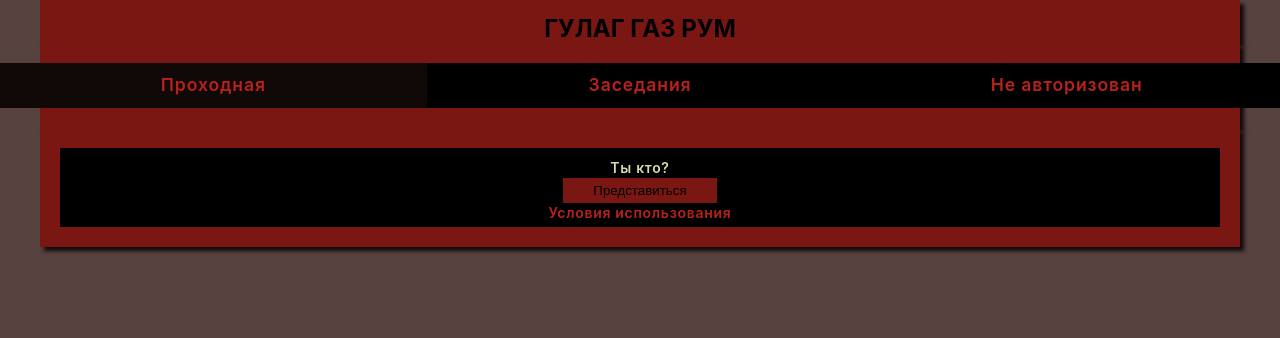
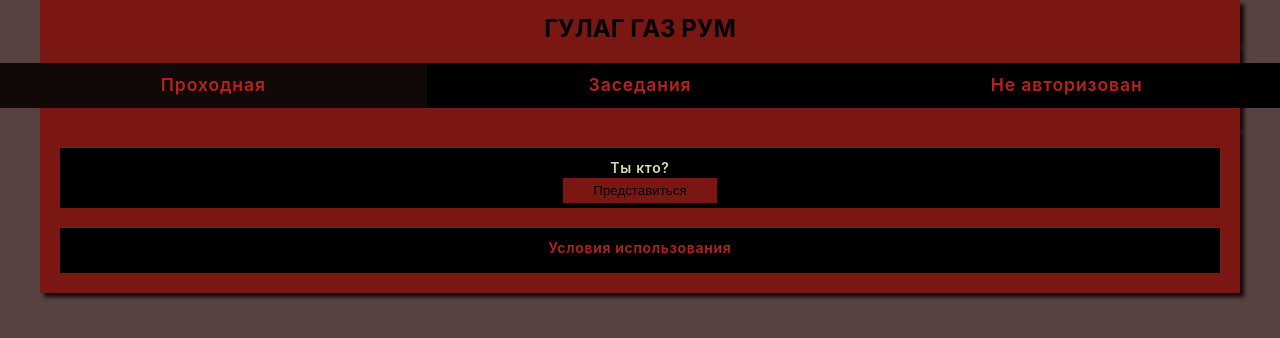
Before and after one commit to VladislavPetyukevich/GulagGazRoom, a React (Create React App) app in the folder FrontendAdmin/: page / in a window 1280 px wide. Shown: the top 338 px of the page. Built offline with nearby package versions, Linux system fonts and the light colour scheme.

Commit message:
Frontend, Terms - Update terms link layout

```diff
--- a/FrontendAdmin/src/pages/Home/Home.tsx
+++ b/FrontendAdmin/src/pages/Home/Home.tsx
@@ -25,6 +25,8 @@ export const Home: FunctionComponent = () => {
             <br/>
           </>
         )}
+      </Field>
+      <Field>
         <Link to={pathnames.terms}>{Captions.TermsOfUsage}</Link>
       </Field>
     </MainContentWrapper>
```
